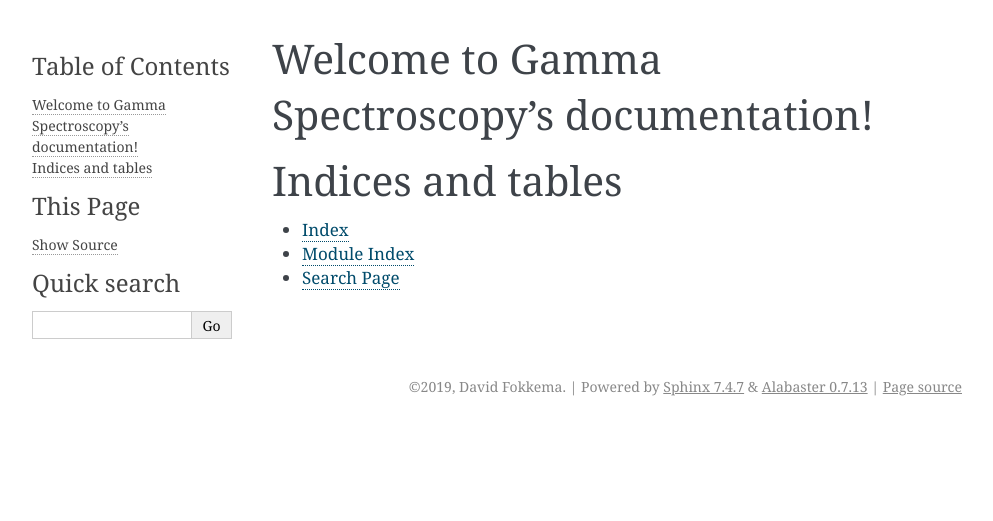
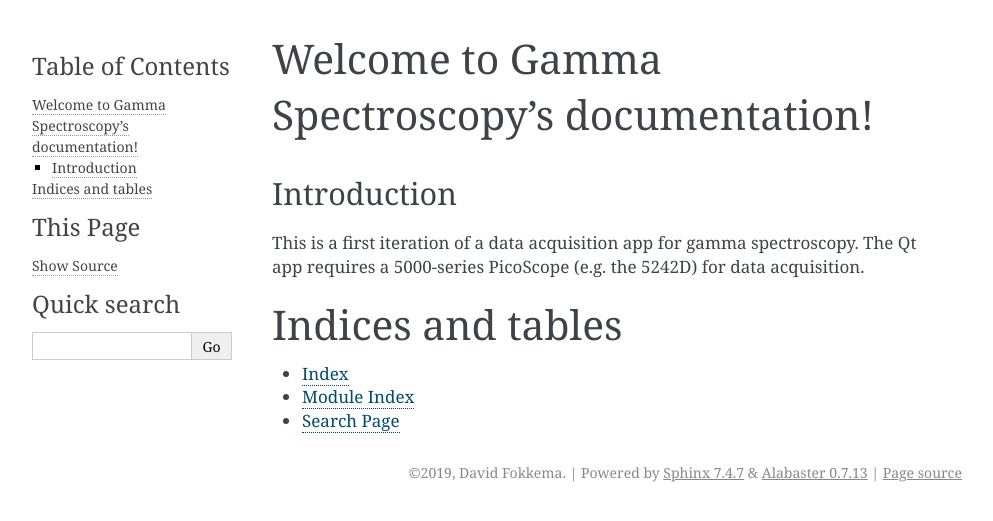
Before and after one commit to davidfokkema/gamma-spectroscopy, a Sphinx documentation site: the page built from docs/index.rst, in a window 1280 px wide. Shown: the top 521 px of the page, without its empty margins (148-1141 px from the left). Built offline with Sphinx 7.4.7, drawn with Linux system fonts in a browser that asks for light colours.

Commit message:
Very short introduction

```diff
--- a/docs/index.rst
+++ b/docs/index.rst
@@ -5,6 +5,12 @@
 
 Welcome to Gamma Spectroscopy's documentation!
 ==============================================
+
+Introduction
+------------
+
+This is a first iteration of a data acquisition app for gamma spectroscopy. The Qt app requires a 5000-series PicoScope (e.g. the 5242D) for data acquisition.
+
 
 .. toctree::
    :maxdepth: 2
```
Also changed, not shown: 1 other file.
